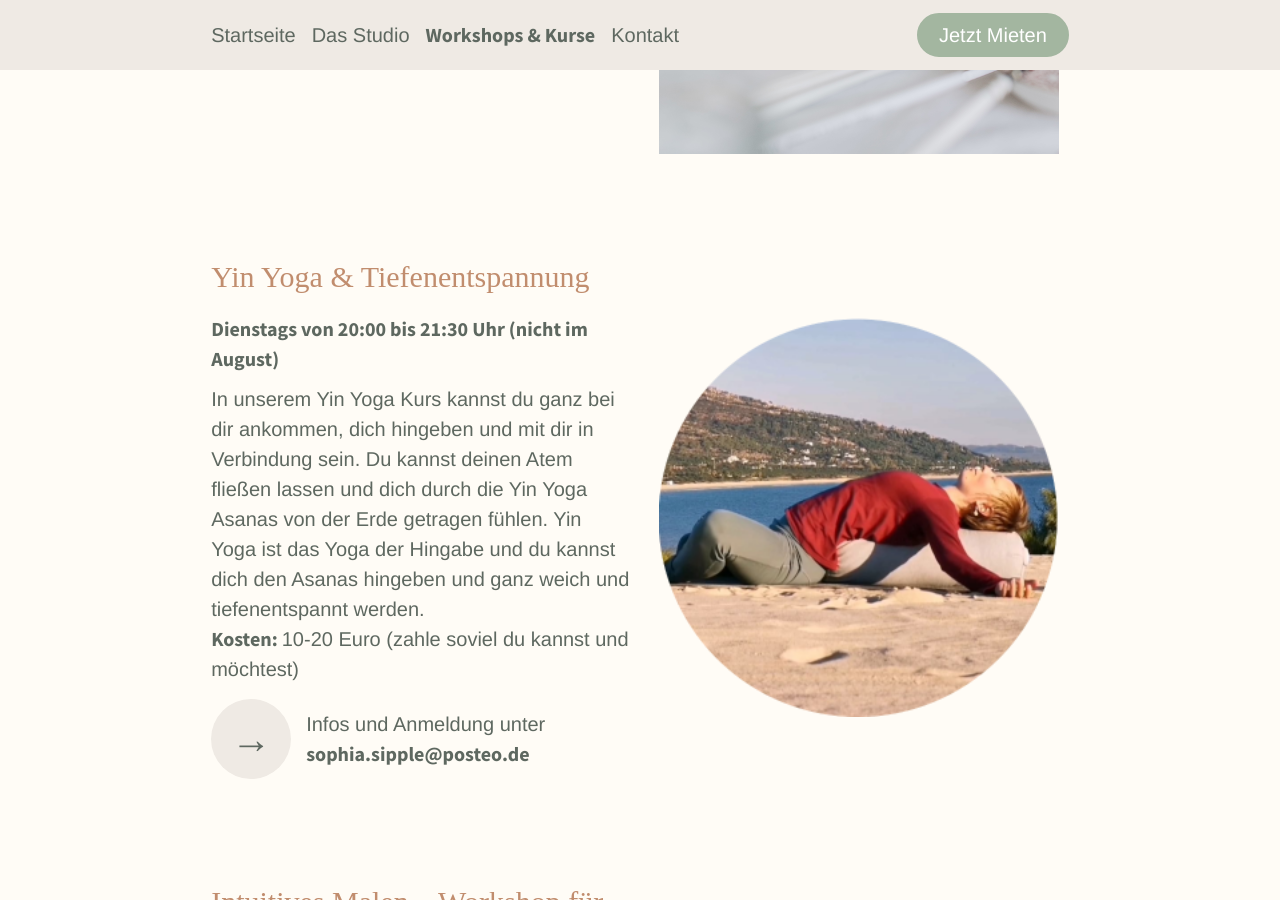
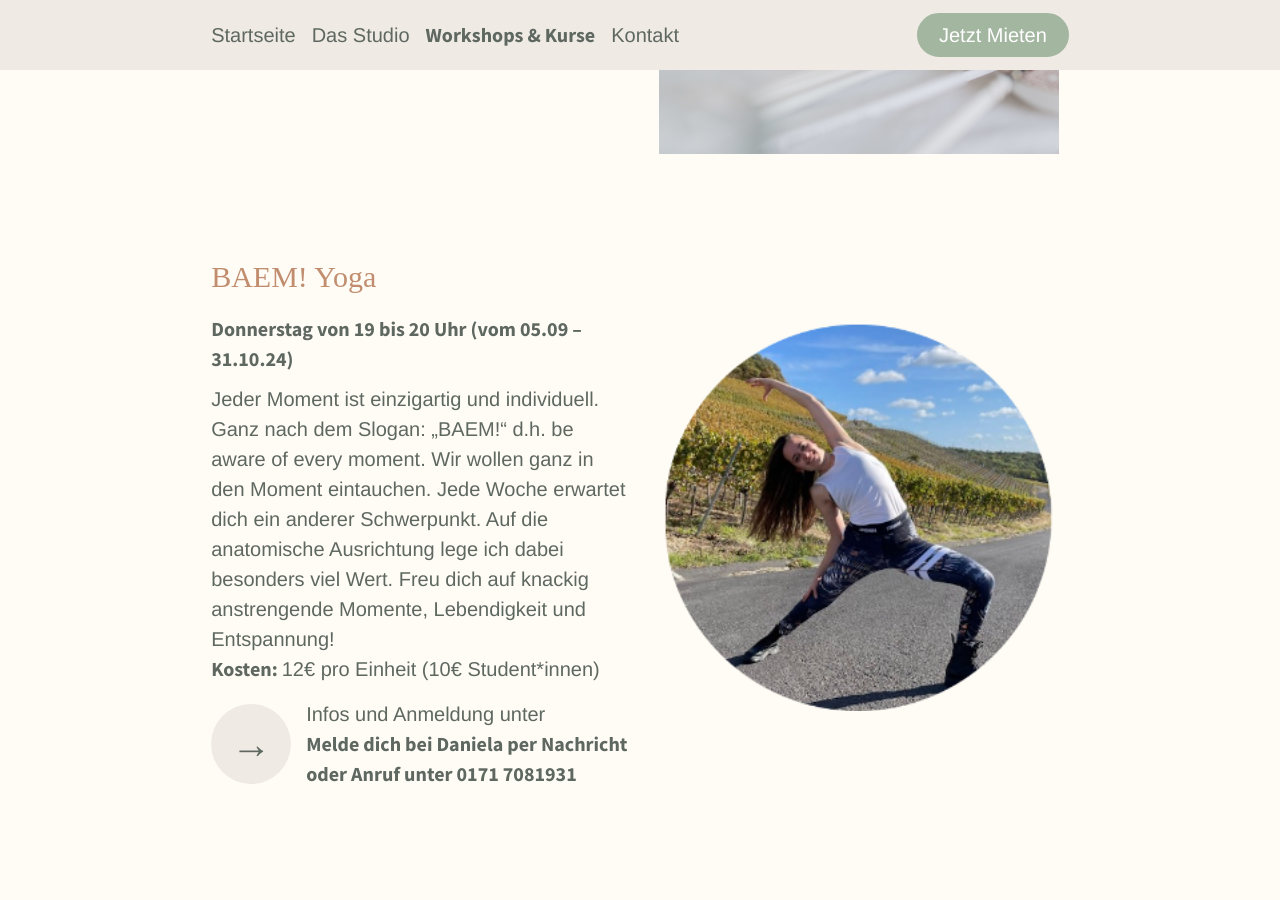
Before and after one commit to sonjafeitsch/meine-nische-website, a Jekyll site: the page built from kurse.html, in a window 1280 px wide and 900 px high, scrolled down 575 px. Built offline with Jekyll 4.4.1, drawn with Linux system fonts in a browser that asks for light colours; some web fonts are replaced.

Commit message:
update events

```diff
--- a/kurse.html
+++ b/kurse.html
@@ -4,6 +4,15 @@ title: Meine Nische | Kurse
 style: kurse.css
 permalink: kurse
 events:
+  - name: "BAEM! Yoga"
+    image: daniela.png
+    time: Donnerstag von 19 bis 20 Uhr (vom 05.09 – 31.10.24)
+    description: "Jeder Moment ist einzigartig und individuell. Ganz nach dem Slogan: „BAEM!“ d.h. be aware of every moment.
+    Wir wollen ganz in den Moment eintauchen. Jede Woche erwartet dich ein anderer Schwerpunkt.
+    Auf die anatomische Ausrichtung lege ich dabei besonders viel Wert.
+    Freu dich auf knackig anstrengende Momente, Lebendigkeit und Entspannung!"
+    costs: "12€ pro Einheit (10€ Student*innen)"
+    address: "Melde dich bei Daniela per Nachricht oder Anruf unter 0171 7081931"
   - name: "Yin Yoga & Tiefenentspannung"
     image: yinYoga.png
     time: Dienstags von 20:00 bis 21:30 Uhr (nicht im August)
```
Also changed, not shown: images/events/daniela.png (added).
